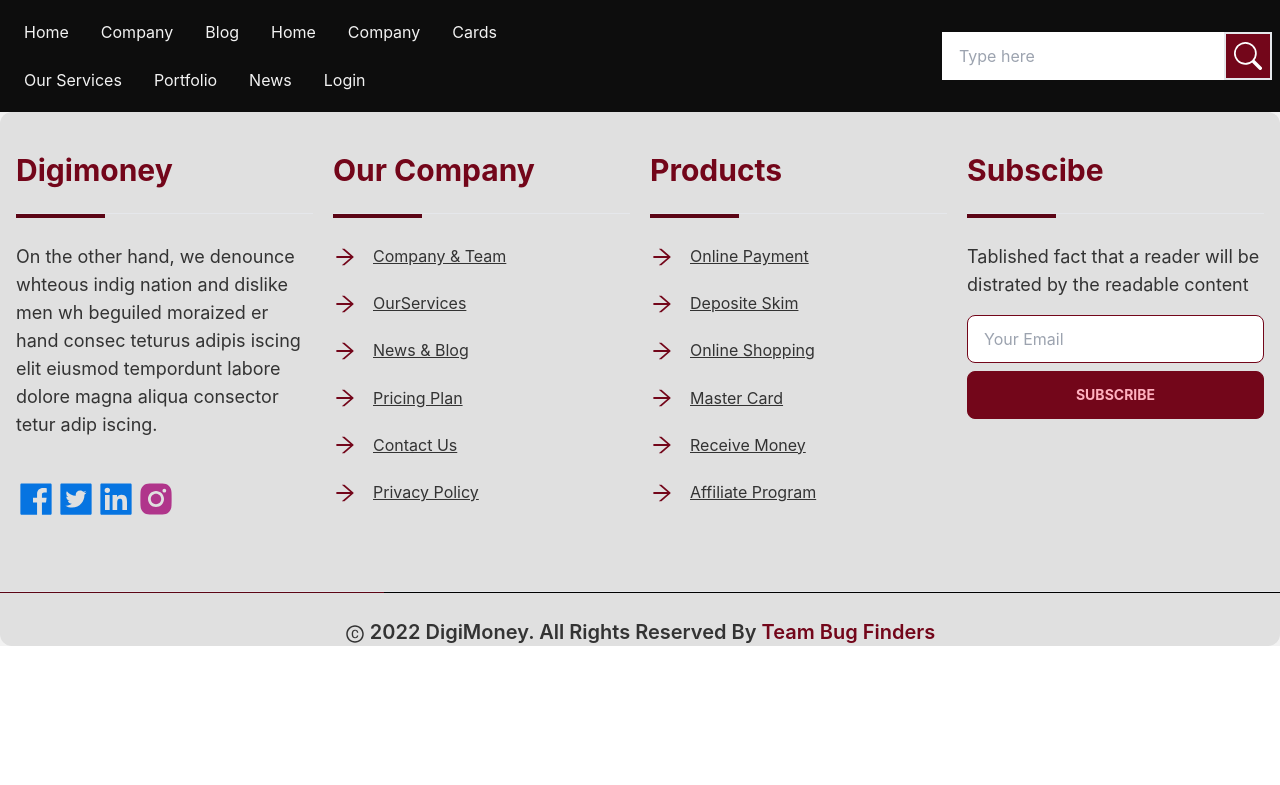
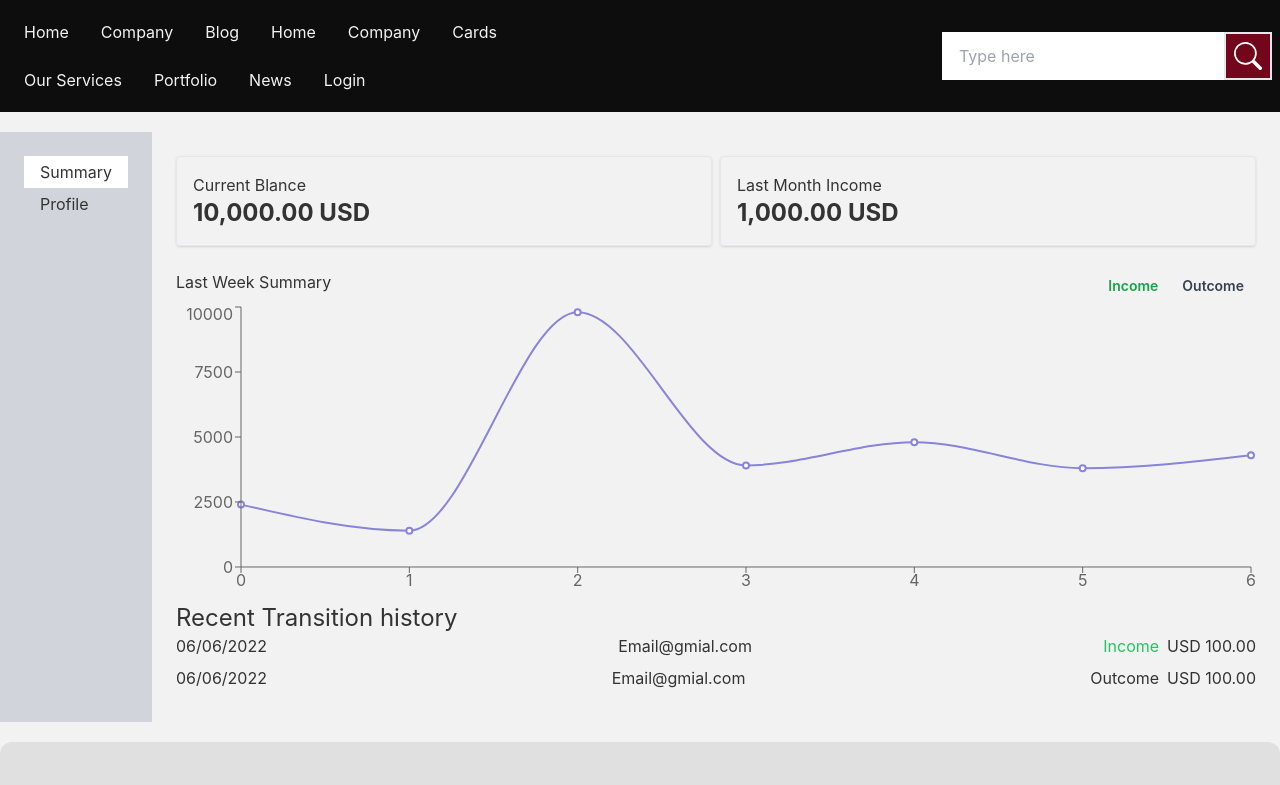
Before and after one commit to azizurrahman-zero/digimoney-bank_client-side, a React (Create React App) app: page /dashboard in a window 1280 px wide. Shown: the top 785 px of the page. Built offline with nearby package versions, Linux system fonts and the light colour scheme.

Commit message:
created user dashboard and simple user profile page

```diff
--- a/package.json
+++ b/package.json
@@ -17,6 +17,7 @@
     "react-scripts": "5.0.1",
     "react-slick": "^0.29.0",
     "react-spinners": "^0.13.3",
+    "recharts": "^2.1.13",
     "slick-carousel": "^1.8.1",
     "web-vitals": "^2.1.0"
   },
--- a/src/App.js
+++ b/src/App.js
@@ -5,14 +5,14 @@ import Blog from "./pages/Blog/Blog";
 
 import Cards from "./pages/Cards/Cards";
 
-import Header from "./pages/Home/Header";
-
-
 import Home from "./pages/Home/Home";
 import Login from "./pages/Login/Login";
 import SignUp from "./pages/Login/SignUp";
 import Footer from "./Shared/Footer";
 import Menubar from "./Shared/Menubar";
+import Profile from "./UserDashboard/Profile";
+import Summary from "./UserDashboard/Summary";
+import UserDashboardArea from "./UserDashboard/UserDashboardArea";
 
 function App() {
   return (
@@ -25,6 +25,11 @@ function App() {
         <Route path="/signUp" element={<SignUp />}></Route>
         <Route path="/blog" element={<Blog />}></Route>
         <Route path="/cards" element={<Cards />}></Route>
+        <Route path="/dashboard" element={<UserDashboardArea />}>
+            <Route index element={<Summary></Summary>}></Route>
+            <Route path='summary' element={<Summary></Summary>}></Route>
+            <Route path='profile' element={<Profile></Profile>}></Route>
+        </Route>
       </Routes>
 
       <Footer />
--- /dev/null
+++ b/src/UserDashboard/Profile.js
@@ -0,0 +1,25 @@
+import React from 'react';
+
+const Profile = () => {
+    return (
+        <div className='ml-5'>
+            <h1 className='text-2xl font-bold mb-3'>Profile</h1>
+            <div>
+                <div class="avatar">
+                    <div class="w-24 rounded-full">
+                      <img src="https://placeimg.com/192/192/people" />
+                    </div>
+                </div>
+            </div>
+            <div>
+                <h2 className="text-xl font-semibold">User Name</h2>
+                <p>Account Type:</p>
+                <p>Phone</p>
+                <p>Email</p>
+                <p>Address</p>
+            </div>
+        </div>
+    );
+};
+
+export default Profile;
--- /dev/null
+++ b/src/UserDashboard/Summary.js
@@ -0,0 +1,107 @@
+import React from 'react';
+import { LineChart, Line, XAxis, YAxis, Tooltip, ResponsiveContainer } from 'recharts';
+
+
+const Summary = () => {
+
+    const data = [
+        {
+          name: 'Page A',
+          uv: 4000,
+          pv: 2400,
+          amt: 2400,
+        },
+        {
+          name: 'Page B',
+          uv: 3000,
+          pv: 1398,
+          amt: 2210,
+        },
+        {
+          name: 'Page C',
+          uv: 2000,
+          pv: 9800,
+          amt: 2290,
+        },
+        {
+          name: 'Page D',
+          uv: 2780,
+          pv: 3908,
+          amt: 2000,
+        },
+        {
+          name: 'Page E',
+          uv: 1890,
+          pv: 4800,
+          amt: 2181,
+        },
+        {
+          name: 'Page F',
+          uv: 2390,
+          pv: 3800,
+          amt: 2500,
+        },
+        {
+          name: 'Page G',
+          uv: 3490,
+          pv: 4300,
+          amt: 2100,
+        },
+      ];
+
+
+    return (
+        <div>
+            <div className='md:flex gap-2'>
+                <div className="flex-1 border p-4 shadow rounded mb-2">
+                    <h2 className="">Current Blance</h2>
+                    <h3 className="text-2xl font-bold">10,000.00 USD</h3>
+                </div>
+                <div className="flex-1 border p-4 shadow rounded mb-2">
+                    <h2 className="">Last Month Income</h2>
+                    <h3 className="text-2xl font-bold">1,000.00 USD</h3>
+                </div>
+            </div>
+            <div className='flex justify-between mt-4'>
+                <h1>Last Week Summary</h1>
+                <div>
+                    <button className='btn btn-sm text-green-600 bg-transparent border-none capitalize'>Income</button>
+                    <button className='btn btn-sm text-gray-700 bg-transparent border-none capitalize'>Outcome</button>
+                </div>
+            </div>
+            {/* Rechart  */}
+            <div className='for_rechart'>
+                <ResponsiveContainer width="100%" height="100%">
+                    <LineChart width={300} height={100} data={data}>
+                      <Line type="monotone" dataKey="pv" stroke="#8884d8" strokeWidth={2} />
+                        <Tooltip />
+                        <XAxis />
+                        <YAxis />
+                    </LineChart>
+                </ResponsiveContainer>
+            </div>
+            {/* Trnsition History */}
+            <div>
+                <h2 className="text-2xl">Recent Transition history</h2>
+                <div className='flex justify-between mb-2'>
+                    <p>06/06/2022</p>
+                    <p className='hidden md:block'>Email@gmial.com</p>
+                    <div className='flex'>
+                        <p className='text-green-500 mr-2'>Income</p>
+                        <p>USD 100.00</p>
+                    </div>
+                </div>
+                <div className='flex justify-between mb-2'>
+                    <p>06/06/2022</p>
+                    <p className='hidden md:block'>Email@gmial.com</p>
+                    <div className='flex'>
+                        <p className='mr-2'>Outcome</p>
+                        <p>USD 100.00</p>
+                    </div>
+                </div>
+            </div>
+        </div>
+    );
+};
+
+export default Summary;
--- /dev/null
+++ b/src/UserDashboard/UserDashboardArea.css
@@ -0,0 +1,11 @@
+
+
+.mastercard-img{
+    height: 20px;
+    width: auto;
+}
+
+.for_rechart{
+    height: 300px;
+    width: 100%;
+}
--- /dev/null
+++ b/src/UserDashboard/UserDashboardArea.js
@@ -0,0 +1,27 @@
+import React from 'react';
+import './UserDashboardArea.css'
+import { Link, Outlet } from 'react-router-dom';
+
+
+
+const UserDashboardArea = () => {
+
+
+
+    return (
+        <div className='md:flex my-5'>
+            {/* Left Side  */}
+            <div className="flex-none left-side bg-gray-300 p-6">
+                <Link to={'summary'} className='bg-white px-4 py-1 block'>Summary</Link>
+                <Link to={'profile'} className=' px-4 py-1 block'>Profile</Link>
+            </div>
+            {/* Middle Side  */}
+            <div className="grow right-side p-6">
+                <Outlet></Outlet>
+            </div>
+
+        </div>
+    );
+};
+
+export default UserDashboardArea;
```
Also changed, not shown: 2 other files (tests, documents, lock files or other folders).
